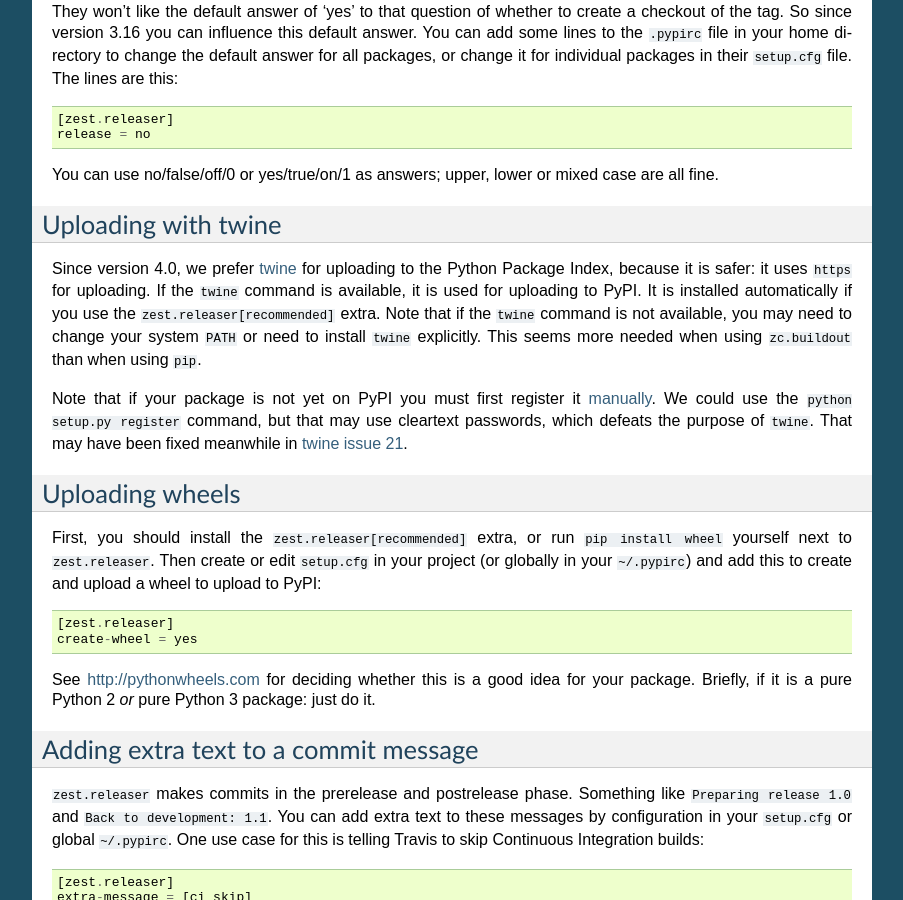
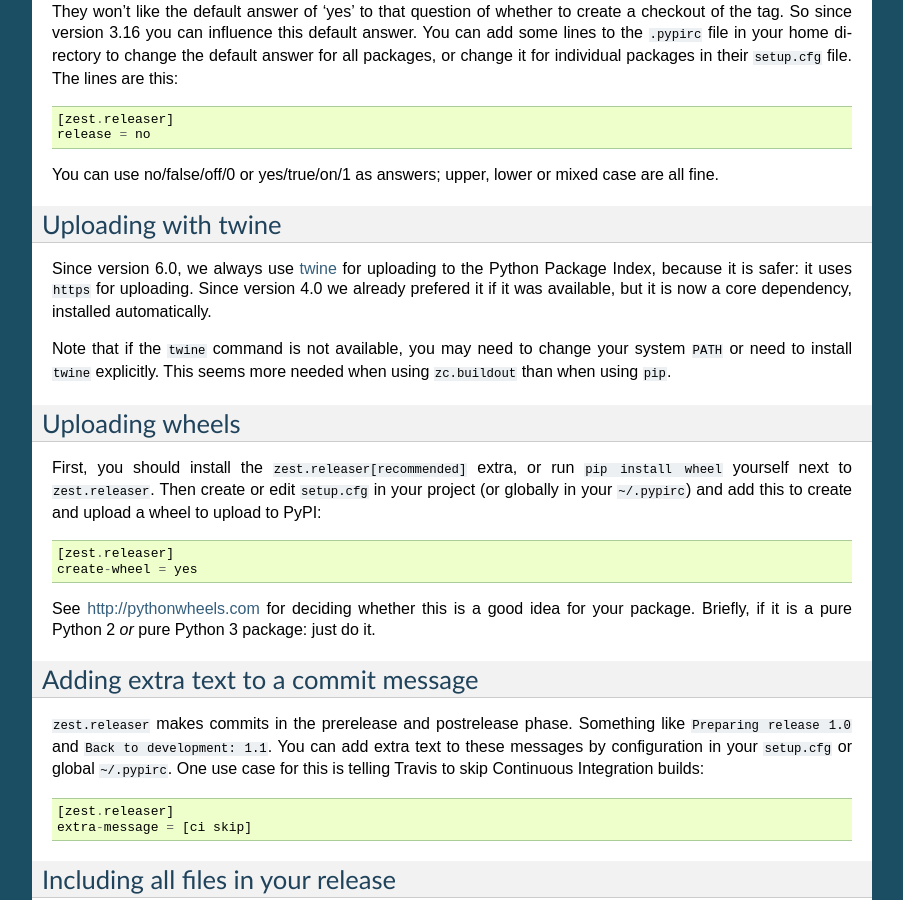
Before and after one commit to zestsoftware/zest.releaser, a Sphinx documentation site: the page built from doc/source/uploading.rst, in a window 1280 px wide and 900 px high, scrolled down 1264 px. Shown: the whole window, without its empty margins (198-1101 px from the left). Built offline with Sphinx 7.4.7, drawn with Linux system fonts in a browser that asks for light colours; some of the changed text lies outside the part shown.

Commit message:
Register with twine. Made twine a core dependency.
When uploading with twine first use the 'twine register' command.

This needs twine version 1.6.0 or higher.

This fixes #128.

```diff
--- a/doc/source/uploading.rst
+++ b/doc/source/uploading.rst
@@ -94,23 +94,17 @@
 Uploading with twine
 --------------------
 
-Since version 4.0, we prefer twine_ for uploading to the Python
+Since version 6.0, we always use twine_ for uploading to the Python
 Package Index, because it is safer: it uses ``https`` for uploading.
-If the ``twine`` command is available, it is used for uploading to
-PyPI.  It is installed automatically if you use the
-``zest.releaser[recommended]`` extra.  Note that if the ``twine``
-command is not available, you may need to change your system ``PATH``
-or need to install ``twine`` explicitly.  This seems more needed when
-using ``zc.buildout`` than when using ``pip``.
+Since version 4.0 we already prefered it if it was available, but it
+is now a core dependency, installed automatically.
 
-Note that if your package is not yet on PyPI you must first register
-it manually_.  We could use the ``python setup.py register`` command,
-but that may use cleartext passwords, which defeats the purpose of
-``twine``.  That may have been fixed meanwhile in `twine issue 21`_.
+Note that if the ``twine`` command is not available, you may need to
+change your system ``PATH`` or need to install ``twine`` explicitly.
+This seems more needed when using ``zc.buildout`` than when using
+``pip``.
 
 .. _twine: https://pypi.python.org/pypi/twine
-.. _manually: https://pypi.python.org/pypi?%3Aaction=submit_form
-.. _`twine issue 21`: https://github.com/pypa/twine/issues/21
 
 
 Uploading wheels
--- a/setup.py
+++ b/setup.py
@@ -5,7 +5,7 @@
 from setuptools import setup
 
 
-version = '5.8.dev0'
+version = '6.0.dev0'
 
 
 def read(filename):
@@ -57,6 +57,7 @@
           'setuptools',
           'colorama',
           'six',
+          'twine >= 1.6.0',
       ],
       extras_require={
           'recommended': [
@@ -65,7 +66,6 @@
               'pyroma',
               'readme >= 0.6',
               'wheel',
-              'twine',
               ],
           'test': [
               'z3c.testsetup >= 0.8.4',
```
Also changed, not shown: CHANGES.rst (+13 -1 lines), 7 other files.
